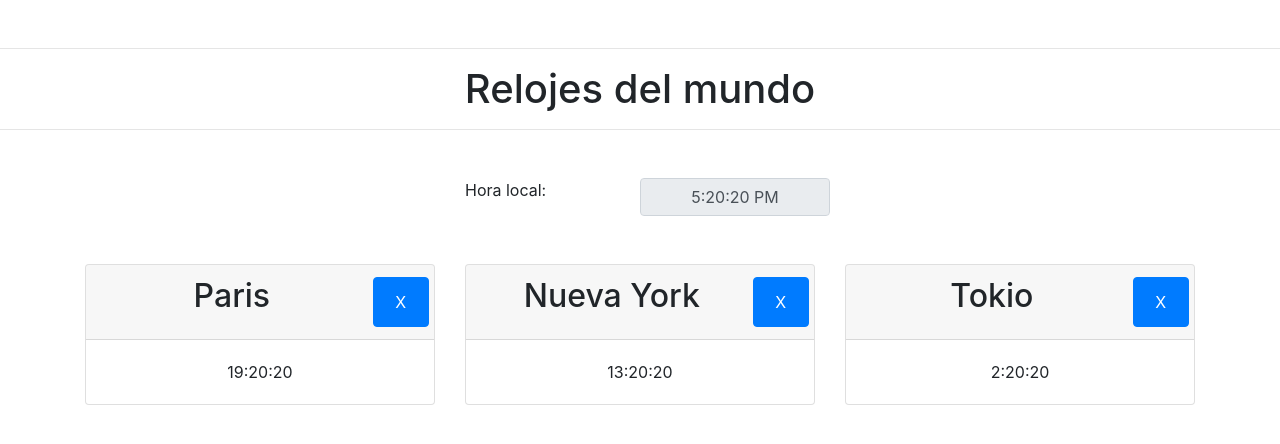
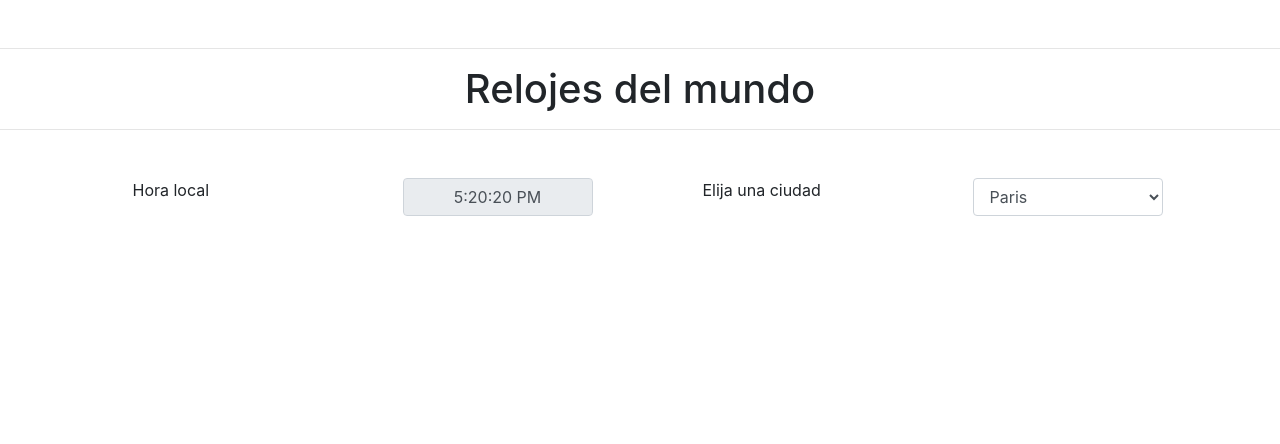
Before and after one commit to anubedam/Reloj-JQuery, a plain HTML site: page index.html in a window 1280 px wide. Drawn offline with Linux system fonts and the light colour scheme.

Commit message:
version con algunos bugs

```diff
--- /dev/null
+++ b/data/ciudades.json
@@ -0,0 +1,5 @@
+[
+    {"zona":"Europe/Paris", "ciudad": "Paris"},
+    {"zona":"America/New_York", "ciudad": "Nueva York"},
+    {"zona":"Asia/Tokyo", "ciudad": "Tokio"}
+]
--- a/index.html
+++ b/index.html
@@ -13,46 +13,16 @@
     <h1 class="my-3 text-center">Relojes del mundo</h1>
     <hr>
     <div class="mt-5 container">
-        <div class="row justify-content-center">
-            <label class="col-2" for="horaLocal">Hora local:</label>
+        <div class="row justify-content-around">
+            <label class="col-2" for="horaLocal">Hora local <span id="local"></span></label>
             <input class="col-2 form-control text-center"
                    id="horaLocal" type="text" readonly>
+            <label for="sel-ciudades" class="col-2">Elija una ciudad</label>
+            <select id="sel-ciudades" name="sel-ciudades" class="col-2 form-control">
+            </select>
         </div>
 
         <div class="card-deck mt-5 text-center">
-            <div class="card">
-                <div class="card-header">
-                    <div class="row">
-                        <h2 id="titleHora1" class="card-title col-10">Paris</h2>
-                        <button class="btn btn-primary col-2">X</button>
-                    </div>
-                </div>
-                <div class="card-body">
-                    <p id="hora1" class="card-text text-center"></p>
-                </div>
-            </div>
-            <div class="card">
-                <div class="card-header">
-                    <div class="row">
-                        <h2 id="titleHora2" class="card-title col-10">Nueva York</h2>
-                        <button class="btn btn-primary col-2">X</button>
-                    </div>
-                </div>
-                <div class="card-body">
-                    <p id="hora2" class="card-text text-center"></p>
-                </div>
-            </div>
-            <div class="card">
-                <div class="card-header">
-                    <div class="row">
-                        <h2 id="titleHora3" class="card-title col-10">Tokio</h2>
-                        <button class="btn btn-primary col-2">X</button>
-                    </div>
-                </div>
-                <div class="card-body">
-                    <p id="hora3" class="card-text text-center"></p>
-                </div>
-            </div>
         </div>
     </div>
 
--- a/js/script.js
+++ b/js/script.js
@@ -1,54 +1,101 @@
-// Ejecuta iniciar cuando el documento se haya renderizado por completo
-$(document).ready(iniciar);
+//TODO: Cargar el fichero con las ciudades
+//import * as ciudades from '../data/ciudades.json';
+
+let num_relojes = 0;
+
+// Cuando se haya renderizado todo el documento, que ejecute iniciar
+$("document").ready(iniciar);
 
 function iniciar(){
-    /* Lista de Paises disponibles */
-    let paises = [
-      {zona:"Europe/Paris", ciudad: "Paris"},
-      {zona:"America/New_York", ciudad: "Nueva York"},
-      {zona:"Asia/Tokyo", ciudad: "Tokio"}
-    ]
+    // cargar las ciudades de las cuales podemos saber la hora
+    //let ciudades = ciudades;
 
-    /* selecciono los elementos donde renderizaremos cada reloj */
-    let horaLocal = $("input#horaLocal");
+    let ciudades=[
+        {"zona":"Europe/Paris", "ciudad": "Paris"},
+        {"zona":"America/New_York", "ciudad": "Nueva York"},
+        {"zona":"Asia/Tokyo", "ciudad": "Tokio"}
+    ];
 
-    let titleHora1 = $("h2#titleHora1");
-    let hora1 = $("p#hora1");
+    // Renderizamos la hora local cada segundo
+    setInterval(() => {
+        $("#horaLocal").val((new Date).toLocaleTimeString())
+    }, 1000);
 
-    let titleHora2 = $("h2#titleHora2");
-    let hora2 = $("p#hora2");
+    // Cargar el combo de ciudades
+    cargar_ciudades(ciudades);
 
-    let titleHora3 = $("h2#titleHora3");
-    let hora3 = $("p#hora3");
-
-    /* Definimos los formatos en los que se mostrará la hora */
-    let form1 = Intl.DateTimeFormat("es-ES",{
-        timeZone: paises[0].zona,
-        timeStyle: "medium"
-    });
-    let form2 = Intl.DateTimeFormat("es-ES",{
-        timeZone: paises[1].zona,
-        timeStyle: "medium"
-    });
-    let form3 = Intl.DateTimeFormat("es-ES",{
-        timeZone: paises[2].zona,
-        timeStyle: "medium"
+    // Agregar listeners para seleccion de elementos
+    $("#sel-ciudades option").click(function(){
+       if (num_relojes > 3){
+          alert("No puede añadir más relojes. Debe eliminar antes uno de los existentes.");
+       }else{
+          agregar_reloj(this.value, this.text);
+       }
     });
 
-    /* La función se ejecuta después de que transcurra un segundo */
-    setInterval(function(){
-        fecha_local = new Date();
+    // Agregamos listeners para cerrar tarjeta
+    $(".card-header button").click(eliminar_reloj);
+}
 
-        // Hora local
-        horaLocal[0].value = fecha_local.toLocaleTimeString();
-        // Hora 1
-        hora1[0].innerText = form1.format(fecha_local);
-        titleHora1.innerText = paises[0].ciudad;
-        // Hora 2
-        hora2[0].innerText = form2.format(fecha_local);
-        titleHora2.innerText = paises[1].ciudad;
-        // Hora 3
-        hora3[0].innerText = form3.format(fecha_local);
-        titleHora3.innerText = paises[2].ciudad;
+function cargar_ciudades(ciudades){
+    for (let ciudad of ciudades){
+        $("#sel-ciudades").append(`<option value="${ciudad.zona}">${ciudad.ciudad}</option>`)
+    }
+}
+
+function agregar_reloj(zona, ciudad){
+    // Incrementamos el número de relojes
+    num_relojes++;
+
+    switch (num_relojes) {
+        case 1:
+            $(".card-deck").addClass("w-25");
+            break;
+        case 2:
+            $(".card-deck").removeClass("w-25");
+            $(".card-deck").addClass("w-50");
+            break;
+        case 3:
+            $(".card-deck").removeClass("w-50");
+            $(".card-deck").addClass("w-75");
+            break;
+        default:
+            $(".card-deck").removeClass("w-75");
+            $(".card-deck").addClass("w-100");
+            break;
+    }
+
+    // Agregamos el nuevo reloj al card deck
+    $(".card-deck").append(`
+        <div class="card">
+            <div class="card-header">
+                <div class="row">
+                    <h2 id="titleHora1" class="card-title col-10">${ciudad}</h2>
+                    <button class="btn btn-primary col-2" type="button">X</button>
+                </div>
+            </div>
+            <div class="card-body">
+                <p id="hora1" class="card-text text-center"></p>
+            </div>
+        </div>
+    `);
+
+    let tarjeta = $(".card-deck .card:last p");
+
+    //Renderizamos la hora cada segundo
+    setInterval(() => {
+        let formato = Intl.DateTimeFormat("es-ES",{
+            timeZone: zona,
+            timeStyle: "medium"
+        });
+        let hora = formato.format(new Date);
+
+        tarjeta.text(hora);
     }, 1000);
 }
+
+function eliminar_reloj(){
+    //TODO - Ver por qué no funciona (No entra aquí)
+    console.log("He entrado en eliminar reloj");
+    this.closest("card").remove();
+}
```
